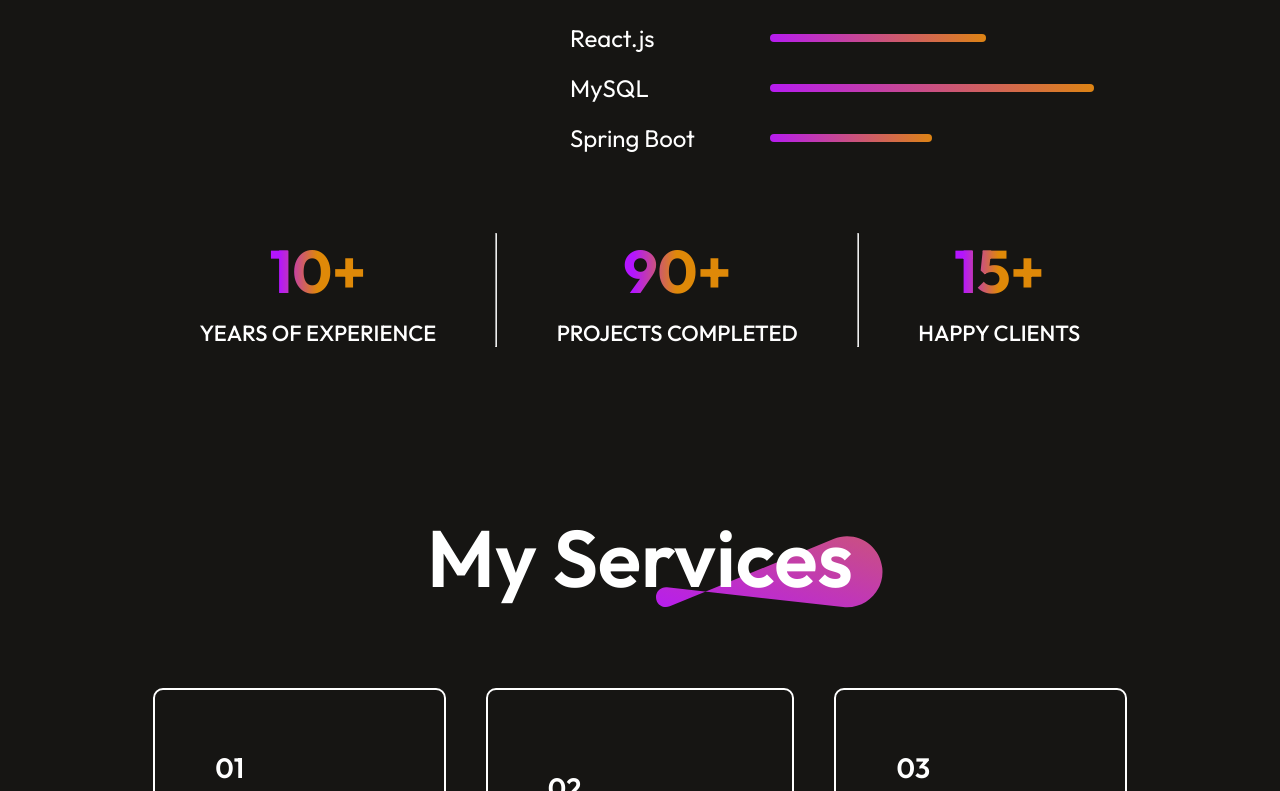
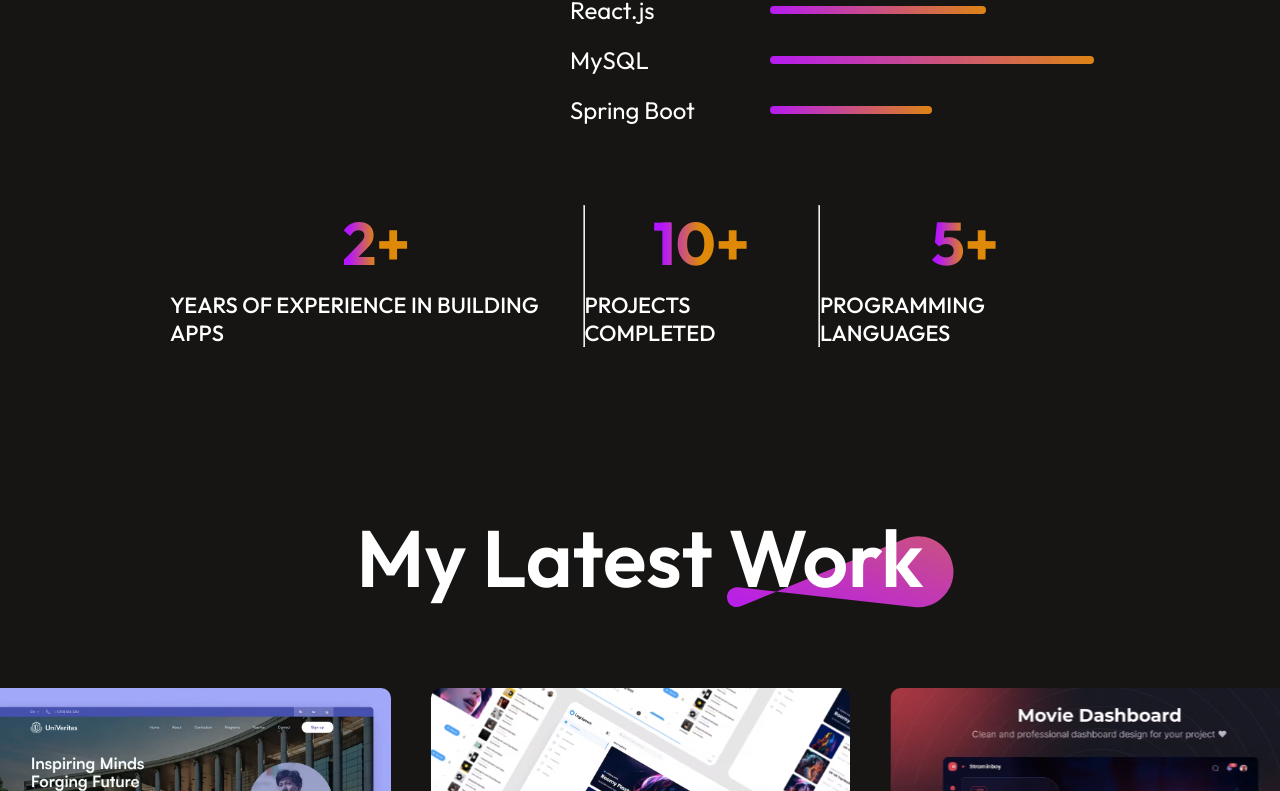
Before and after one commit to YashwantXDX/Portfolio, a React (Vite) app: page / in a window 1280 px wide. Shown: the part 1952-2743 px from the top of the page. Built offline with nearby package versions, Linux system fonts and the light colour scheme.

Commit message:
Service Section Removed

```diff
--- a/src/App.jsx
+++ b/src/App.jsx
@@ -13,7 +13,7 @@ const App = () => {
       <Navbar/>
       <Hero/>
       <About/>
-      <Services/>
+      {/* <Services/> */}
       <MyWork/>
       <Contact/>
       <Footer/>
--- a/src/Components/About/About.jsx
+++ b/src/Components/About/About.jsx
@@ -45,18 +45,18 @@ const About = () => {
         </div>
         <div className="about-achievements">
             <div className="about-achievement">
-                <h1>10+</h1>
-                <p>YEARS OF EXPERIENCE</p>
+                <h1>2+</h1>
+                <p>YEARS OF EXPERIENCE IN BUILDING APPS</p>
             </div>
             <hr />
             <div className="about-achievement">
-                <h1>90+</h1>
+                <h1>10+</h1>
                 <p>PROJECTS COMPLETED</p>
             </div>
             <hr />
             <div className="about-achievement">
-                <h1>15+</h1>
-                <p>HAPPY CLIENTS</p>
+                <h1>5+</h1>
+                <p>PROGRAMMING LANGUAGES</p>
             </div>
         </div>
     </div>
--- a/src/Components/Navbar/Navbar.jsx
+++ b/src/Components/Navbar/Navbar.jsx
@@ -27,7 +27,7 @@ const Navbar = () => {
             <img src={menu_close} onClick={closeMenu} alt="" className="nav-mob-close" />
             <li><AnchorLink className='anchor-link' href='#home'><p onClick={() => setMenu("home")}>Home</p></AnchorLink>{menu==="home" ? <img src={underline} alt=''/> : <></>}</li>
             <li><AnchorLink className='anchor-link' offset={50} href='#about'><p onClick={() => setMenu("about")}>About Me</p></AnchorLink>{menu==="about" ? <img src={underline} alt=''/> : <></>}</li>
-            <li><AnchorLink className='anchor-link' offset={50} href='#services'><p onClick={() => setMenu("services")}>Services</p></AnchorLink>{menu==="services" ? <img src={underline} alt=''/> : <></>}</li>
+            {/* <li><AnchorLink className='anchor-link' offset={50} href='#services'><p onClick={() => setMenu("services")}>Services</p></AnchorLink>{menu==="services" ? <img src={underline} alt=''/> : <></>}</li> */}
             <li><AnchorLink className='anchor-link' offset={50} href='#work'><p onClick={() => setMenu("work")}>Portfolio</p></AnchorLink>{menu==="work" ? <img src={underline} alt=''/> : <></>}</li>
             <li><AnchorLink className='anchor-link' offset={50} href='#contact'><p onClick={() => setMenu("contact")}>Contact</p></AnchorLink>{menu==="contact" ? <img src={underline} alt=''/> : <></>}</li>
         </ul>
```
